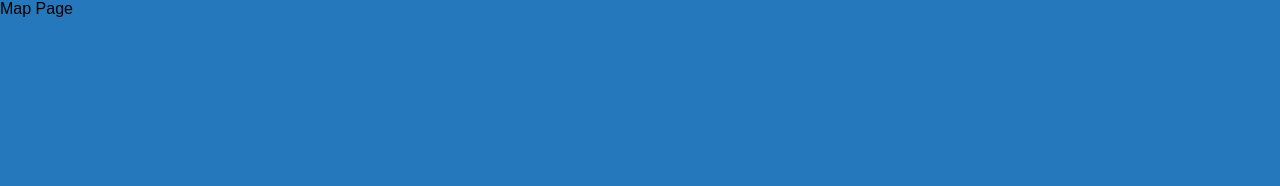
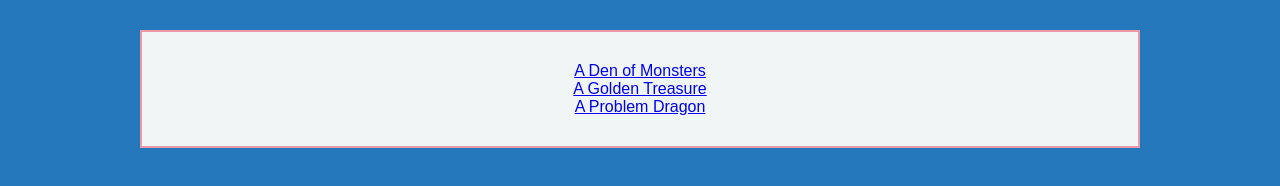
Before and after one commit to SarahRector/adventure-code-along, a plain HTML site: page map-page/index.html in a window 1280 px wide. Drawn offline with Linux system fonts and the light colour scheme.

Commit message:
added list of quests to map page, query params and linked form to map page

```diff
--- a/app.js
+++ b/app.js
@@ -13,4 +13,6 @@ form.addEventListener('submit', (e) => {
 
     const stringyUser = JSON.stringify(user);
     localStorage.setItem('USER', stringyUser);
+
+    window.location = '../map-page';
 });
--- a/data.js
+++ b/data.js
@@ -50,7 +50,7 @@ const dragon = {
         top: '57%',
         left: '67%'
     },
-    image: 'https://fillmurray.com/300/300',
+    image: 'https://placekitten.com/300/300',
     audio: 'dragon.wav',
     action: 'dragon-growl.aiff',
     description: `
@@ -100,12 +100,12 @@ const dragon = {
 
 const treasure = {
     id: 'treasure',
-    title: 'https://placecage.com/300/200',
+    title: 'A Golden Treasure',
     map: {
         top: '31%',
         left: '5%'
     },
-    image: 'treasure-chests.png',
+    image: 'https://placekitten.com/300/200',
     audio: 'treasure-chests.wav',
     action: 'chest-opening.wav',
     description: `
--- a/map-page/index.html
+++ b/map-page/index.html
@@ -9,7 +9,11 @@
     <title>Document</title>
 </head>
 <body>
-    Map Page
+    <main>
+        <section>
+
+        </section>
+    </main>
     <script type="module" src="map.js"></script>
 </body>
 </html>
--- a/map-page/map.js
+++ b/map-page/map.js
@@ -1 +1,13 @@
-console.log('map page');
+import quests from '../data.js';
+
+const section = document.querySelector('section');
+
+for (let i = 0; i < quests.length; i++) {
+    const quest = quests[i];
+
+    const a = document.createElement('a');
+    a.textContent = quest.title;
+    a.href = '/quest-page/?id=' + quest.id;
+
+    section.append(a);
+}
--- a/quest-page/quest.js
+++ b/quest-page/quest.js
@@ -3,7 +3,9 @@ import { findById, renderSection } from './questUtils.js';
 
 const main = document.querySelector('main');
 
-const questId = 'monsters';
+const params = new URLSearchParams(window.location.search);
+
+const questId = params.get('id');
 
 const questData = findById(allQuests, questId);
 
```
